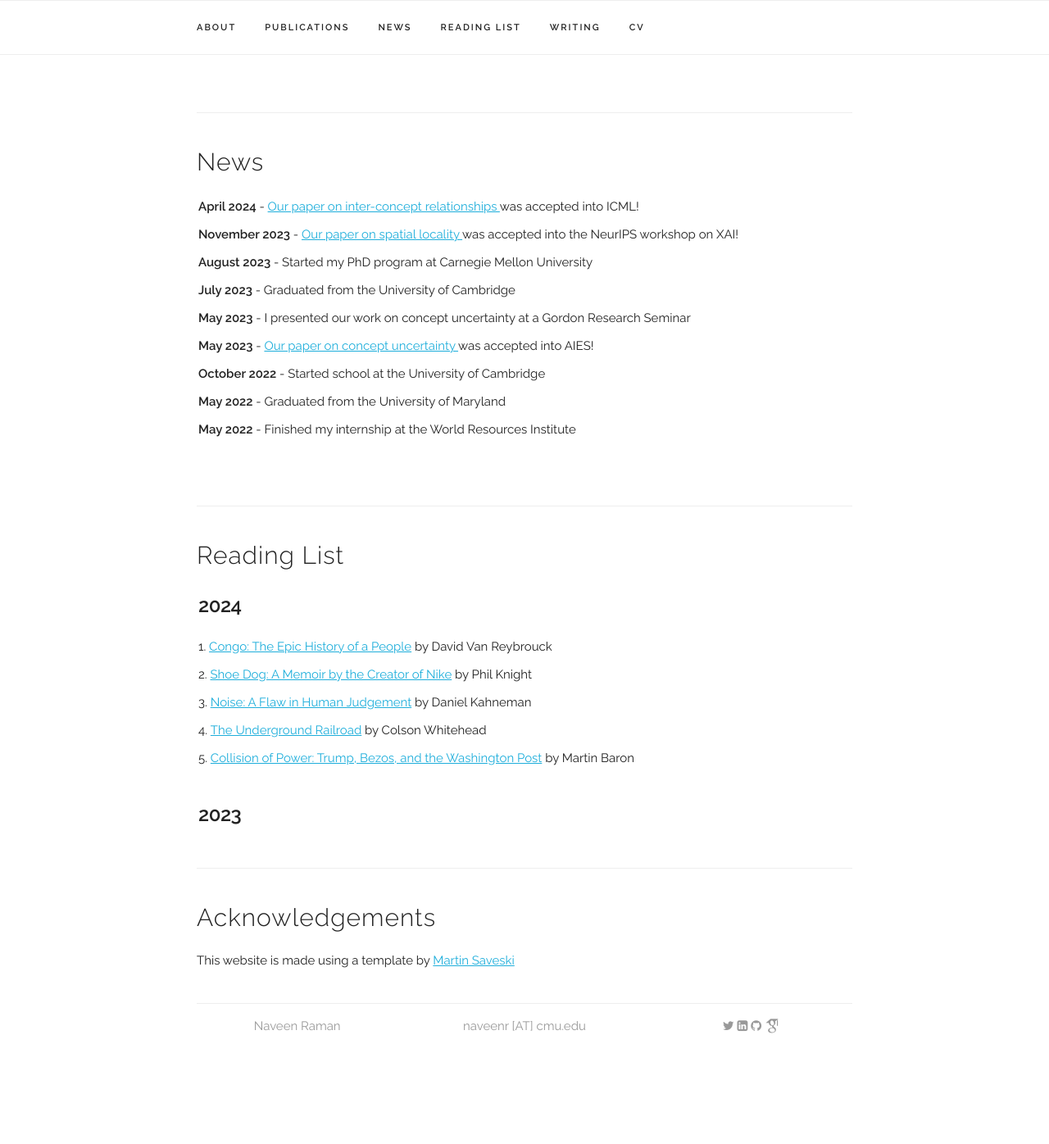
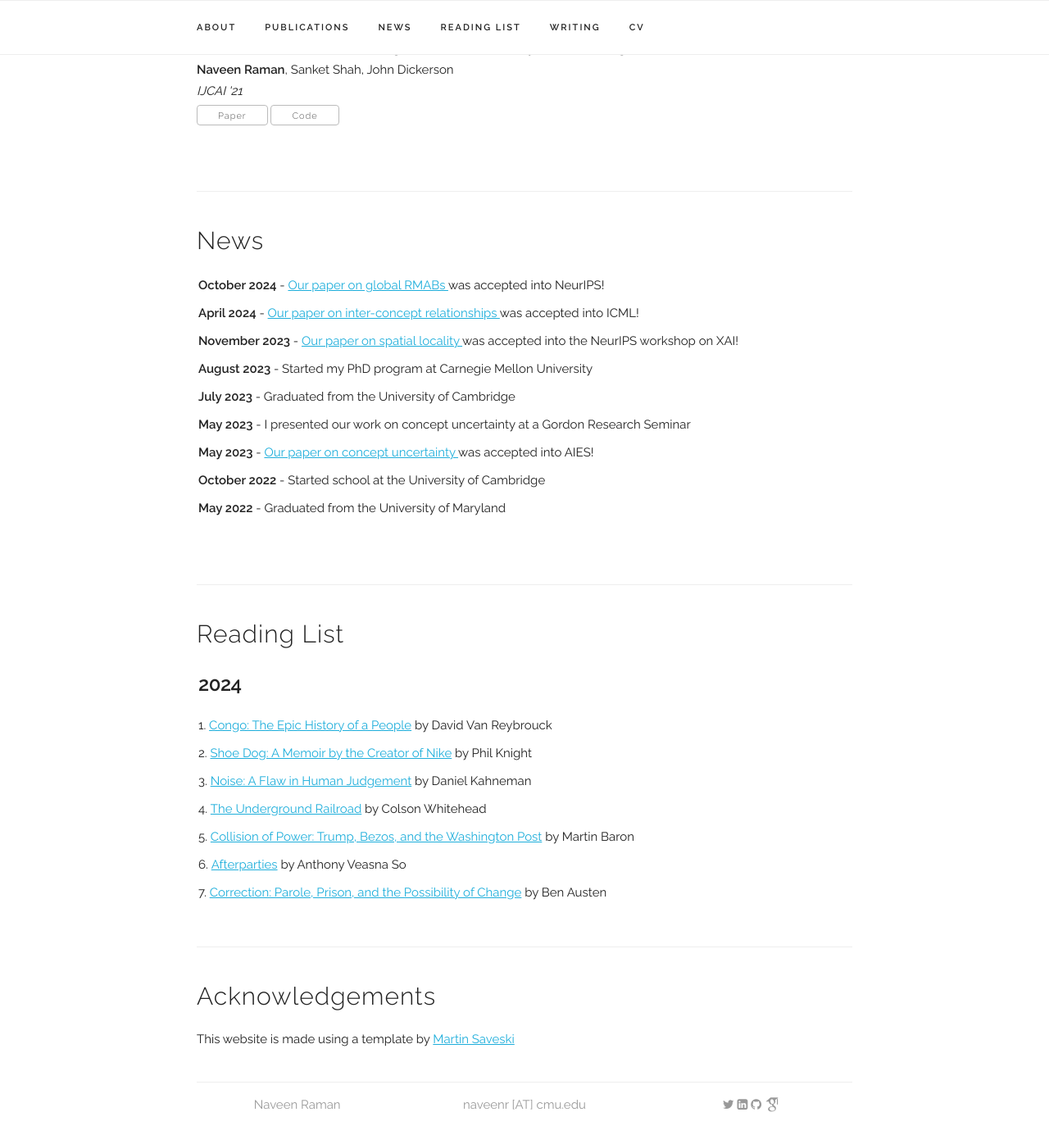
Before and after one commit to naveenr414/naveenr414.github.io, a Jekyll site: the page built from index.html, in a window 1280 px wide and 1400 px high, scrolled down 2008 px. Shown: the top 1396 px of the window at 82% size. Built offline with Jekyll 4.4.1, drawn with Linux system fonts in a browser that asks for light colours; some web fonts are replaced; before the commit the page ends 3312 px from its top, so only the background shows below that; some of the changed text lies outside the part shown.

Commit message:
Updated website

```diff
--- a/_data/news.yaml
+++ b/_data/news.yaml
@@ -1,4 +1,6 @@
 news:
+  - date: "October 2024"
+    info: "<a href='https://arxiv.org/abs/2406.00738'> Our paper on global RMABs </a> was accepted into NeurIPS!"
   - date: "April 2024"
     info: "<a href='https://arxiv.org/abs/2405.18217'> Our paper on inter-concept relationships </a> was accepted into ICML!"
   - date: "November 2023"
--- a/_data/reading.yaml
+++ b/_data/reading.yaml
@@ -15,6 +15,19 @@
     - title: "Collision of Power: Trump, Bezos, and the Washington Post"
       author: Martin Baron
       url: https://www.goodreads.com/book/show/65211803-collision-of-power
+    - title: "Afterparties"
+      author: Anthony Veasna So
+      url: https://www.goodreads.com/book/show/51733706-afterparties
+    - title: "Correction: Parole, Prison, and the Possibility of Change"
+      author: Ben Austen
+      url: https://www.goodreads.com/book/show/51340198-correction
+    - title: "American Wasteland: How America Throws Away Nearly Half of Its Food"
+      author: Jonathan Bloom
+      url: https://www.goodreads.com/book/show/7615270-american-wasteland
+    - title: "The Passage of Power"
+      author: Robert Caro
+      url: https://www.goodreads.com/book/show/13049569-the-passage-of-power
+
 
 - year: '2023'
   books:
```
Also changed, not shown: _data/publications.yaml (+6 -1 lines), 1 other file.
